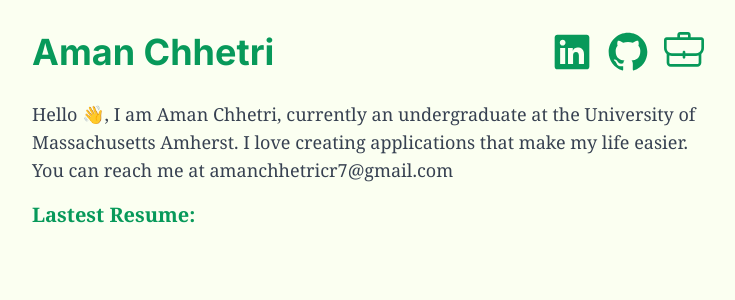
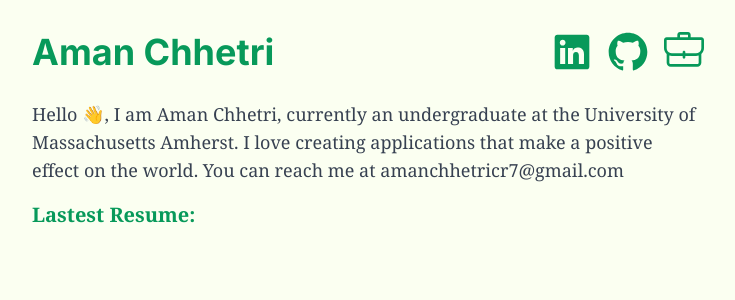
Before and after one commit to Amandinh0/aman-ctri.tech, a Next.js app: page /resume in a window 1280 px wide. Shown: the top 300 px of the page, without its empty margins (272-1007 px from the left). Built offline with nearby package versions, Linux system fonts and the light colour scheme.

Commit message:
changed bio

```diff
--- a/src/app/components/Header.tsx
+++ b/src/app/components/Header.tsx
@@ -2,7 +2,7 @@ const Header: React.FC = () => {
     return(
         <>
         <h1 className="mx-auto max-w-2xl text-lg font-serif">Hello 👋, I am Aman Chhetri, currently an undergraduate at the University of Massachusetts Amherst. I love creating
-        applications that make my life easier. You can reach me at amanchhetricr7@gmail.com</h1>
+        applications that make a positive effect on the world. You can reach me at amanchhetricr7@gmail.com</h1>
         </>
     )
 };
```
